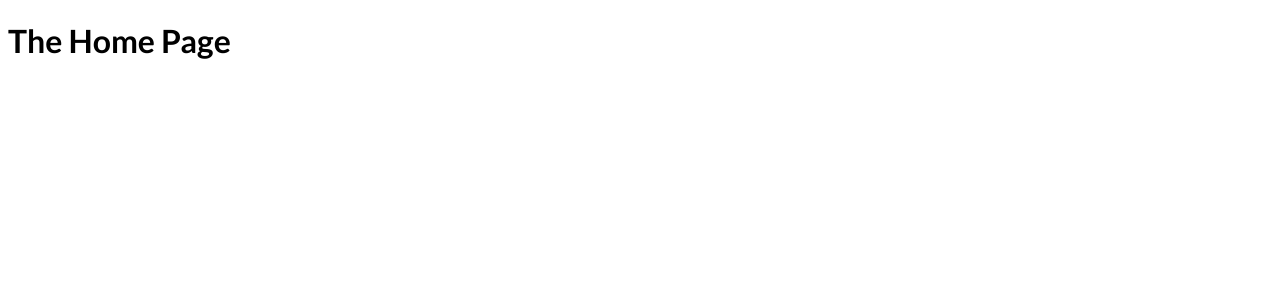
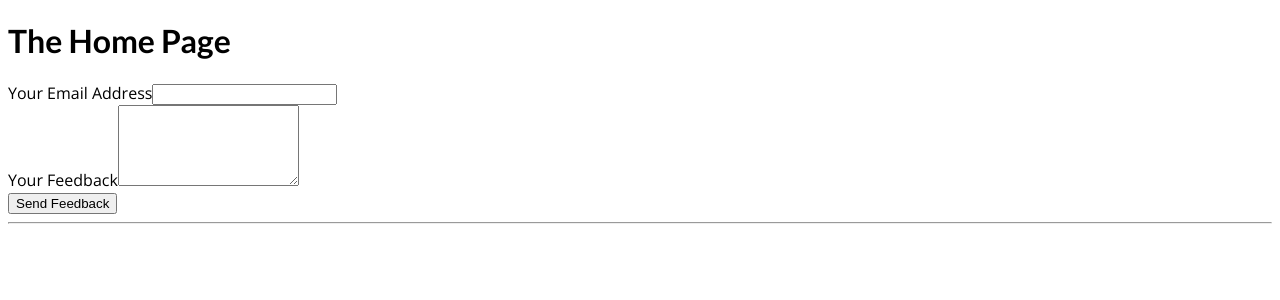
Before and after one commit to elvan/feedbacks-app-nextjs-react-api-routes, a Next.js app: page / in a window 1280 px wide. Shown: the top 300 px of the page. Built offline with nearby package versions, Linux system fonts and the light colour scheme.

Commit message:
sending and parsing requests and executing server-side code

```diff
--- /dev/null
+++ b/pages/api/feedback/index.js
@@ -0,0 +1,34 @@
+import fs from 'fs';
+import path from 'path';
+
+export function buildFeedbackPath() {
+  return path.join(process.cwd(), 'data', 'feedback.json');
+}
+
+export function extractFeedback(filePath) {
+  const fileData = fs.readFileSync(filePath);
+  const data = JSON.parse(fileData);
+  return data;
+}
+
+function handler(req, res) {
+  if (req.method === 'POST') {
+    const email = req.body.email;
+    const feedbackText = req.body.text;
+
+    const newFeedback = {
+      id: new Date().toISOString(),
+      email: email,
+      text: feedbackText,
+    };
+
+    // store that in a database or in a file
+    const filePath = buildFeedbackPath();
+    const data = extractFeedback(filePath);
+    data.push(newFeedback);
+    fs.writeFileSync(filePath, JSON.stringify(data));
+    res.status(201).json({ message: 'Success!', feedback: newFeedback });
+  }
+}
+
+export default handler;
--- a/pages/index.js
+++ b/pages/index.js
@@ -1,7 +1,43 @@
+import { useRef } from 'react';
+
 function HomePage() {
+  const emailInputRef = useRef();
+  const feedbackInputRef = useRef();
+
+  function submitFormHandler(event) {
+    event.preventDefault();
+
+    const enteredEmail = emailInputRef.current.value;
+    const enteredFeedback = feedbackInputRef.current.value;
+
+    const reqBody = { email: enteredEmail, text: enteredFeedback };
+
+    fetch('/api/feedback', {
+      method: 'POST',
+      body: JSON.stringify(reqBody),
+      headers: {
+        'Content-Type': 'application/json',
+      },
+    })
+      .then((response) => response.json())
+      .then((data) => console.log(data));
+  }
+
   return (
     <div>
       <h1>The Home Page</h1>
+      <form onSubmit={submitFormHandler}>
+        <div>
+          <label htmlFor='email'>Your Email Address</label>
+          <input type='email' id='email' ref={emailInputRef} />
+        </div>
+        <div>
+          <label htmlFor='feedback'>Your Feedback</label>
+          <textarea id='feedback' rows='5' ref={feedbackInputRef}></textarea>
+        </div>
+        <button>Send Feedback</button>
+      </form>
+      <hr />
     </div>
   );
 }
```
Also changed, not shown: 2 other files (tests, documents, lock files or other folders).
